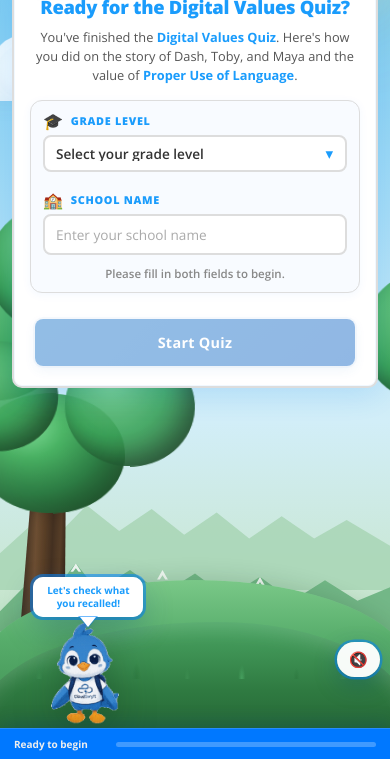
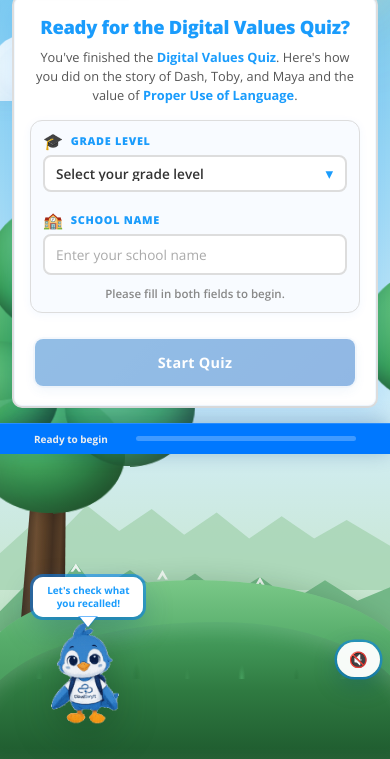
Before and after one commit to JdReyes-dom/EBook_Topic11_Proper_Use_of_Language_Assessment, a plain HTML site: page assessment/assessment.html in a window 390 px wide. Shown: the part 85-844 px from the top of the page. Drawn offline with nearby package versions, Linux system fonts and the light colour scheme.

Commit message:
Add files via upload

```diff
--- a/assessment/assessment-style.css
+++ b/assessment/assessment-style.css
@@ -32,8 +32,8 @@ body {
   display: flex;
   flex-direction: column;
   align-items: center;
-  justify-content: center;
-  padding: 50px 20px 100px;
+  /* Top padding for safe distance from top */
+  padding: 20px 20px 80px;
   overflow-x: hidden;
   overflow-y: auto;
 }
@@ -959,6 +959,7 @@ body {
 
 /* =========================================================
    QUESTION CONTAINER
+   Removed max-height to allow full page scrolling.
 ========================================================= */
 .question-container {
   background: #ffffff;
@@ -1185,18 +1186,32 @@ body {
 }
 
 /* =========================================================
-   PROGRESS BAR
+   PROGRESS BAR — Sticky Footer
 ========================================================= */
 .progress-container {
-  position: fixed;
+  position: sticky;
   bottom: 0;
   left: 0;
-  width: 100%;
-  z-index: 100;
-  padding: 10px 20px;
+  width: 100vw;
+  margin-left: calc(-50vw + 50%);
+  margin-right: calc(-50vw + 50%);
+  z-index: 50;
+  padding-top: 10px;
+  padding-bottom: 10px;
   background: #0078ff;
   border-top: 1px solid rgba(255, 255, 255, 0.15);
   box-shadow: 0 -2px 20px rgba(0, 60, 120, 0.3);
+  margin-top: 15px;
+}
+
+.progress-inner {
+  max-width: 780px;
+  margin: 0 auto;
+  display: flex;
+  align-items: center;
+  gap: 12px;
+  padding-left: 20px;    /* <-- control horizontal spacing here now */
+  padding-right: 20px;
 }
 
 .progress-inner {
@@ -1564,8 +1579,9 @@ body {
 
   body {
     display: block;
-    padding: 70px 14px 0;
-    padding-bottom: clamp(140px, 22vh, 180px);
+    /* Adjusted padding to ensure safe space top and bottom */
+    padding: 90px 14px 0;
+    padding-bottom: clamp(200px, 28vh, 240px);
   }
 
   .sun { width: 80px; height: 80px; top: 30px; right: 30px; }
@@ -1725,8 +1741,8 @@ body {
 ========================================================= */
 @media (max-width: 480px) {
   body {
-    padding: 60px 12px 0;
-    padding-bottom: clamp(130px, 20vh, 170px);
+    padding: 80px 12px 0;
+    padding-bottom: clamp(190px, 26vh, 230px);
   }
 
   .sun { width: 60px; height: 60px; top: 20px; right: 20px; }
```
